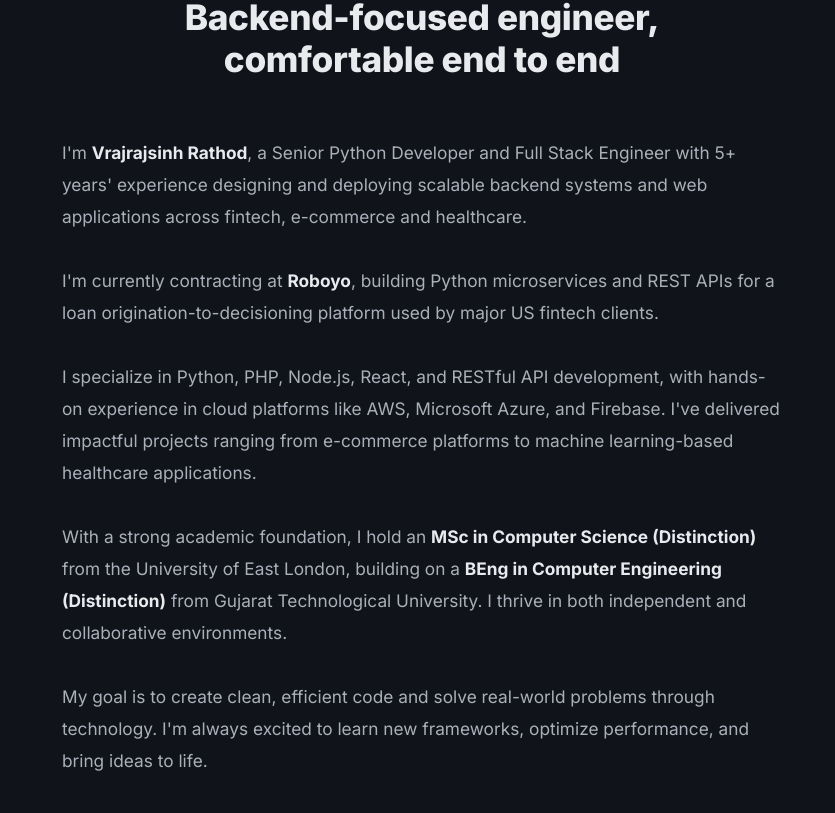
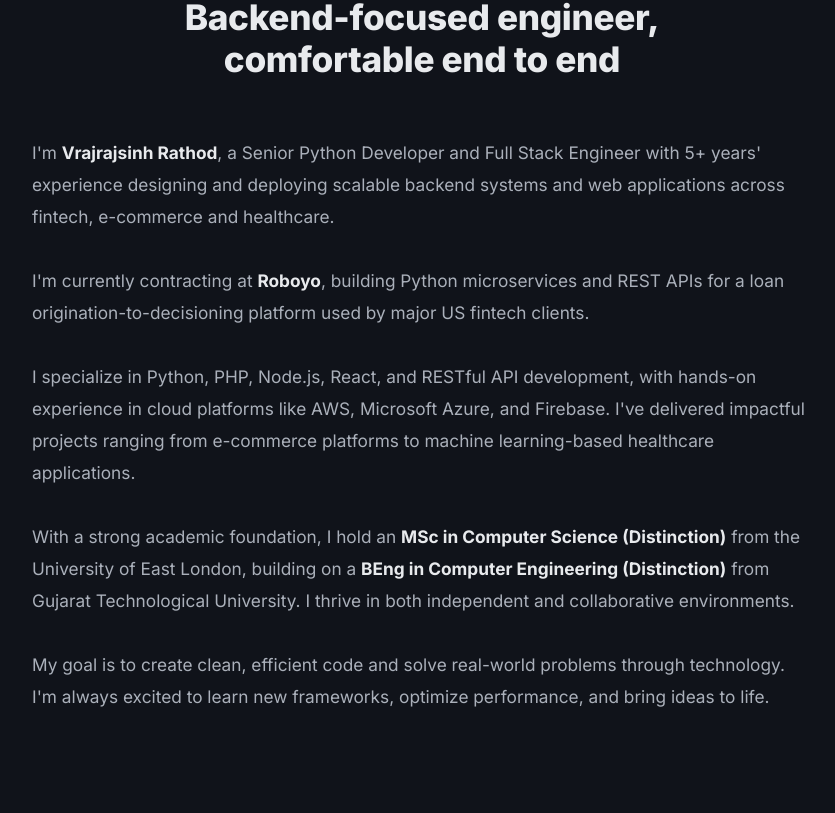
Before and after one commit to Vrajrajsinh-Rathod/portfolio, a React (Create React App) app: page / in a window 1280 px wide. Shown: the part 1087-1900 px from the top of the page, without its empty margins (218-1053 px from the left). Built offline with nearby package versions, Linux system fonts and the light colour scheme.

Commit message:
Widen About section text column to reduce side space

```diff
--- a/src/About.js
+++ b/src/About.js
@@ -64,7 +64,7 @@ const aboutContainer = {
 const aboutText = {
   fontSize: '1.08rem',
   lineHeight: 1.85,
-  maxWidth: '720px',
+  maxWidth: '780px',
   color: '#aab0ba',
 };
 
```
